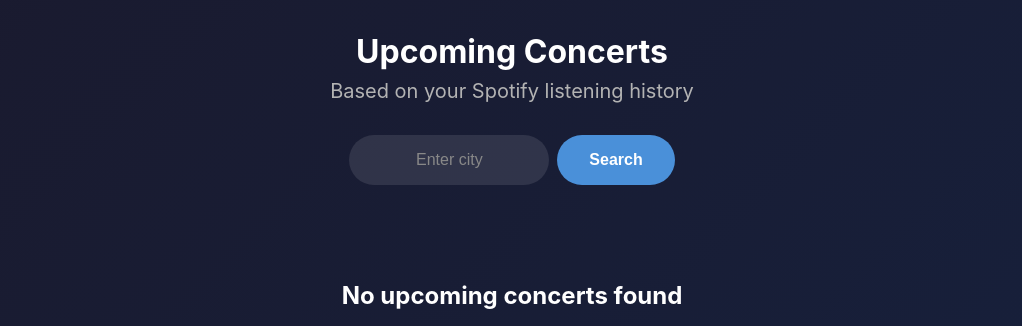
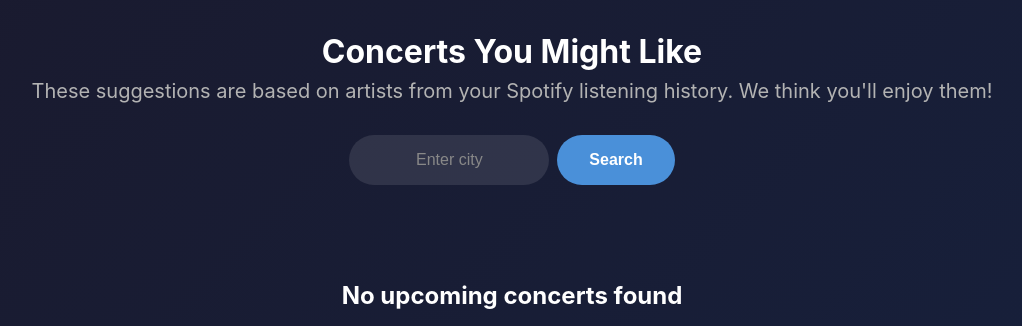
Before and after one commit to olivia646/spotify-concerts, a Flask app: template templates/concerts.html in a window 1280 px wide. Shown: the part 61-387 px from the top of the page, without its empty margins (128-1150 px from the left). Run offline with Flask 3, Linux system fonts and the light colour scheme; the template is opened without the code that fills it, so the values that code supplies are empty.

Commit message:
Update concerts header with personalized message

```diff
--- a/templates/concerts.html
+++ b/templates/concerts.html
@@ -4,8 +4,8 @@
 
 {% block content %}
 <div class="concerts-header">
-    <h1>Upcoming Concerts</h1>
-    <p class="subtitle">Based on your Spotify listening history</p>
+    <h1>Concerts You Might Like</h1>
+    <p class="subtitle">These suggestions are based on artists from your Spotify listening history. We think you'll enjoy them!</p>
     <form class="city-form" action="{{ url_for('concerts') }}" method="get">
         <input type="text" name="city" value="{{ city }}" placeholder="Enter city" class="city-input">
         <button type="submit" class="btn btn-primary">Search</button>
```
